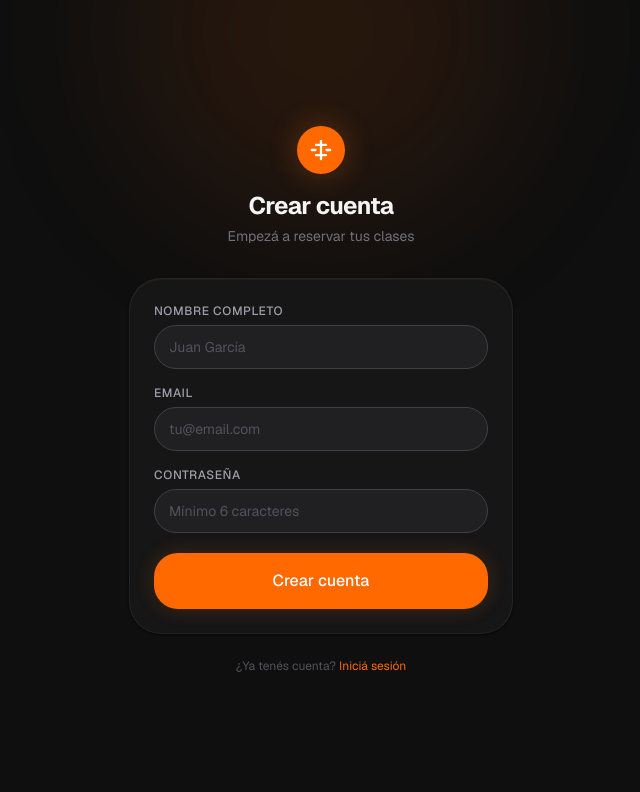
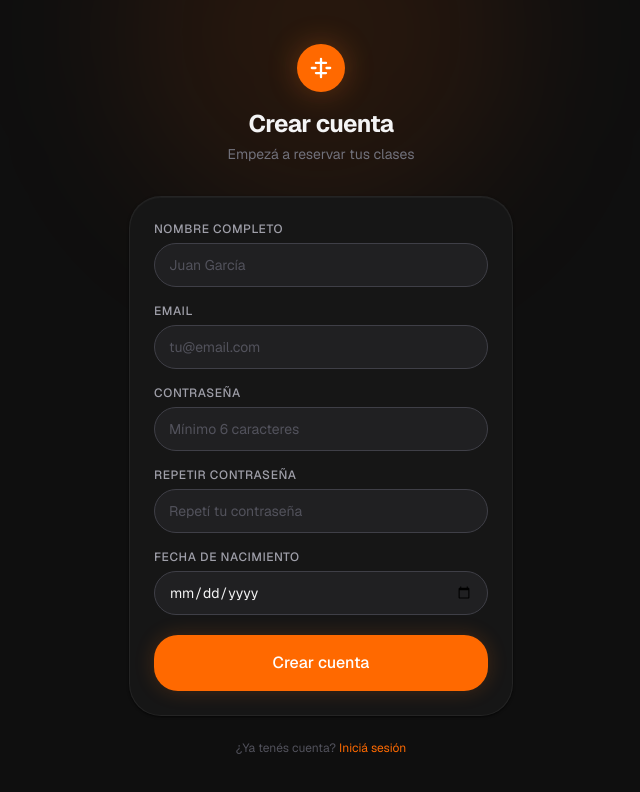
Before and after one commit to JornabeDV/turno-box, a Next.js app: page /auth/register in a window 1280 px wide. Shown: the top 792 px of the page, without its empty margins (319-959 px from the left). Built offline with nearby package versions, Linux system fonts and the light colour scheme.

Commit message:
feat: birthday and validate password on register

```diff
--- a/src/actions/auth.ts
+++ b/src/actions/auth.ts
@@ -9,6 +9,8 @@ const registerSchema = z.object({
   name: z.string().min(2, "El nombre debe tener al menos 2 caracteres"),
   email: z.string().email("Email inválido"),
   password: z.string().min(6, "La contraseña debe tener al menos 6 caracteres"),
+  confirmPassword: z.string().min(6, "Debes repetir la contraseña"),
+  birthDate: z.string().min(1, "La fecha de nacimiento es requerida"),
 });
 
 export async function registerAction(
@@ -18,6 +20,8 @@ export async function registerAction(
     name: formData.get("name"),
     email: formData.get("email"),
     password: formData.get("password"),
+    confirmPassword: formData.get("confirmPassword"),
+    birthDate: formData.get("birthDate"),
   };
 
   const parsed = registerSchema.safeParse(raw);
@@ -25,7 +29,11 @@ export async function registerAction(
     return { success: false, error: parsed.error.issues[0].message };
   }
 
-  const { name, email, password } = parsed.data;
+  const { name, email, password, confirmPassword, birthDate } = parsed.data;
+
+  if (password !== confirmPassword) {
+    return { success: false, error: "Las contraseñas no coinciden" };
+  }
 
   const existing = await prisma.user.findUnique({ where: { email } });
   if (existing) {
@@ -34,16 +42,14 @@ export async function registerAction(
 
   const passwordHash = await bcrypt.hash(password, 12);
 
-  // Obtener el gym por defecto (el primero activo)
   const defaultGym = await prisma.gym.findFirst({
     orderBy: { createdAt: "asc" },
   });
 
-  // Si no hay gym, el usuario queda sin gymId
   const gymId = defaultGym?.id ?? null;
 
   await prisma.user.create({
-    data: { name, email, passwordHash, role: "STUDENT", gymId },
+    data: { name, email, passwordHash, role: "STUDENT", gymId, birthDate: new Date(birthDate) },
   });
 
   return { success: true, data: undefined };
--- a/src/app/(student)/profile/page.tsx
+++ b/src/app/(student)/profile/page.tsx
@@ -123,7 +123,10 @@ export default async function ProfilePage() {
         </div>
 
         <div className="border-t border-white/[0.06] pt-4">
-          <EditProfileForm name={user.name} birthDate={user.birthDate} />
+          <EditProfileForm
+          name={user.name}
+          birthDate={user.birthDate ? user.birthDate.toISOString().split("T")[0] : null}
+        />
         </div>
       </div>
 
--- a/src/components/auth/RegisterForm.tsx
+++ b/src/components/auth/RegisterForm.tsx
@@ -18,6 +18,16 @@ export function RegisterForm() {
     setPending(true);
 
     const formData = new FormData(e.currentTarget);
+
+    const password = formData.get("password");
+    const confirmPassword = formData.get("confirmPassword");
+
+    if (password !== confirmPassword) {
+      setPending(false);
+      setError("Las contraseñas no coinciden");
+      return;
+    }
+
     const result = await registerAction(formData);
 
     setPending(false);
@@ -66,6 +76,27 @@ export function RegisterForm() {
         />
       </div>
 
+      <div className="flex flex-col gap-1.5">
+        <label htmlFor="confirmPassword" className="text-xs font-medium text-zinc-400 uppercase tracking-wider">
+          Repetir contraseña
+        </label>
+        <input
+          id="confirmPassword" name="confirmPassword" type="password" required minLength={6}
+          placeholder="Repetí tu contraseña"
+          className="h-11 rounded-xl bg-zinc-800/60 border border-zinc-700 px-3.5 text-sm text-zinc-100 placeholder:text-zinc-600 focus:outline-none focus:border-orange-500 focus:ring-1 focus:ring-orange-500 transition-colors"
+        />
+      </div>
+
+      <div className="flex flex-col gap-1.5">
+        <label htmlFor="birthDate" className="text-xs font-medium text-zinc-400 uppercase tracking-wider">
+          Fecha de nacimiento
+        </label>
+        <input
+          id="birthDate" name="birthDate" type="date" required
+          className="h-11 rounded-xl bg-zinc-800/60 border border-zinc-700 px-3.5 text-sm text-zinc-100 focus:outline-none focus:border-orange-500 focus:ring-1 focus:ring-orange-500 transition-colors"
+        />
+      </div>
+
       {error && (
         <div className="flex items-center gap-2 rounded-xl bg-rose-500/10 border border-rose-500/20 px-3 py-2.5">
           <WarningCircle size={15} className="text-rose-400 shrink-0" />
--- a/src/components/profile/EditProfileForm.tsx
+++ b/src/components/profile/EditProfileForm.tsx
@@ -11,7 +11,7 @@ const labelClass = "text-xs font-medium text-zinc-400 uppercase tracking-wider";
 
 interface Props {
   name: string | null;
-  birthDate: Date | null;
+  birthDate: string | null; // "YYYY-MM-DD" ya serializado desde el server
 }
 
 export function EditProfileForm({ name, birthDate }: Props) {
@@ -21,9 +21,7 @@ export function EditProfileForm({ name, birthDate }: Props) {
   const [error, setError]   = useState<string | null>(null);
   const [success, setSuccess] = useState(false);
 
-  const birthValue = birthDate
-    ? birthDate.toISOString().split("T")[0]
-    : "";
+  const birthValue = birthDate ?? "";
 
   function handleSubmit(e: React.FormEvent<HTMLFormElement>) {
     e.preventDefault();
```
